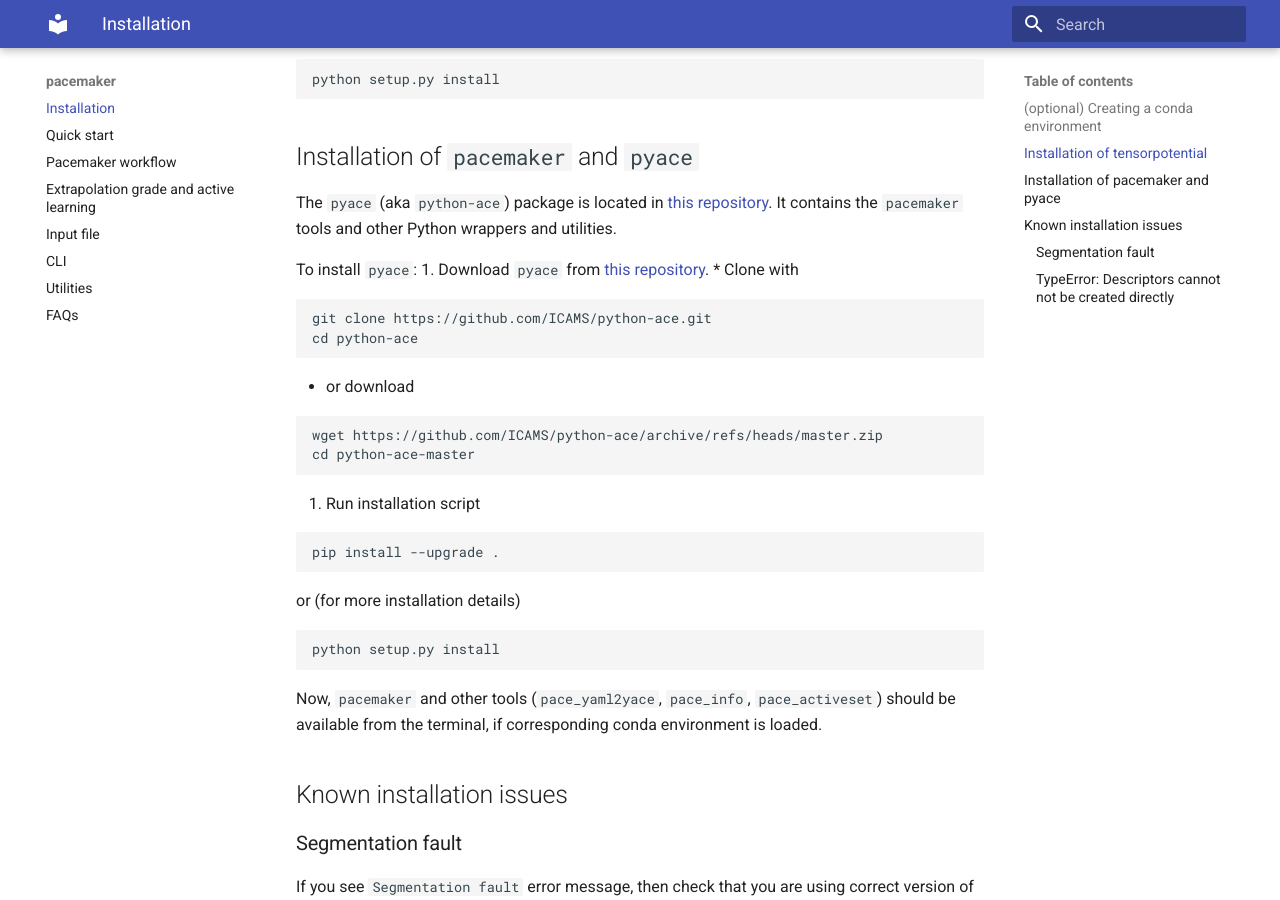
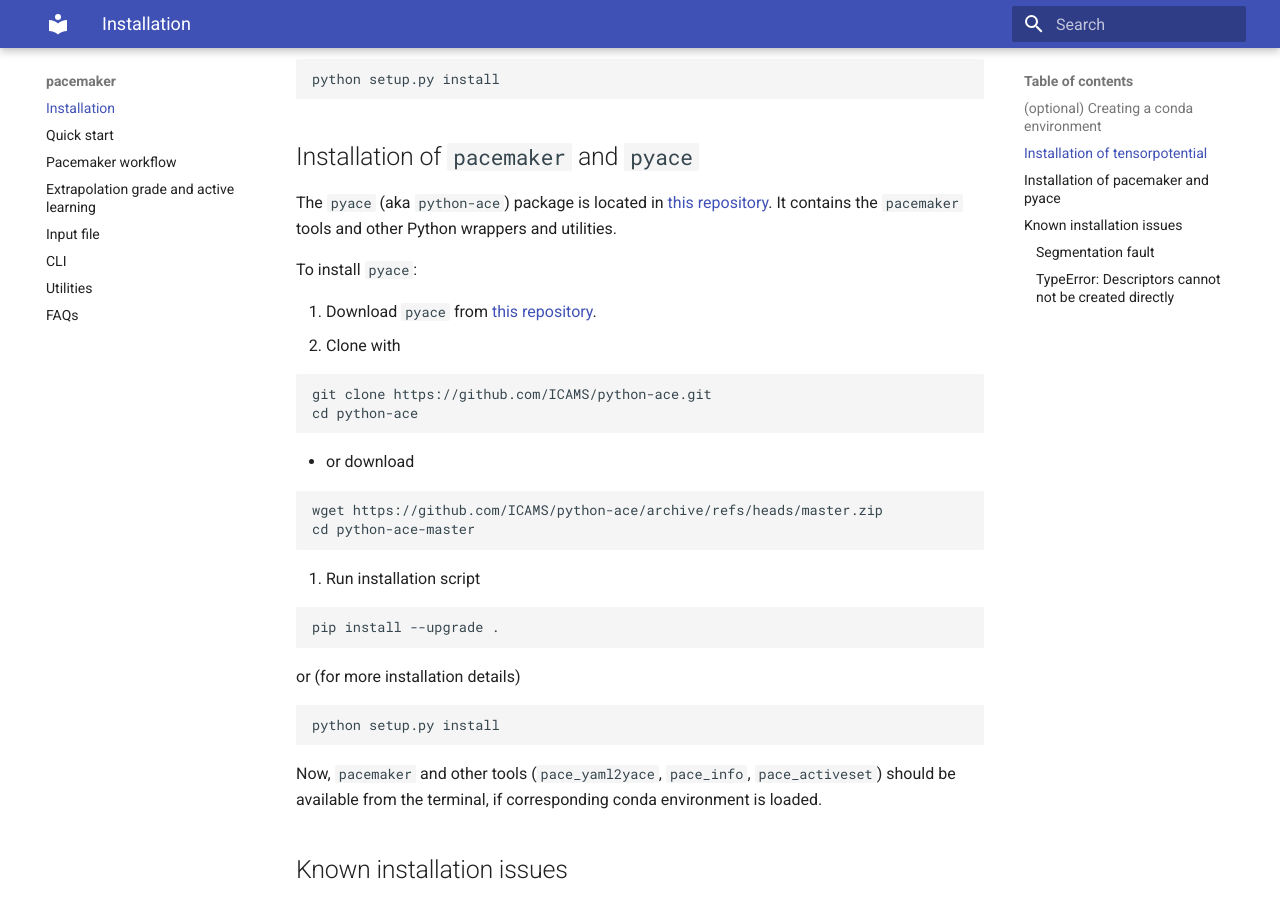
Before and after one commit to ICAMS/python-ace, an MkDocs documentation site: the page built from docs/pacemaker/install.md, in a window 1280 px wide and 900 px high, scrolled down 1094 px. Built offline with MkDocs 1.6.1 and Material for MkDocs 9.7.7, drawn with Linux system fonts in a browser that asks for light colours; part of the change alters nothing that is shown.

````diff
--- a/docs/pacemaker/install.md
+++ b/docs/pacemaker/install.md
@@ -50,6 +50,7 @@ The `pyace` (aka `python-ace`) package is located in [this repository](https://g
 It contains the `pacemaker` tools and other Python wrappers and utilities.
 
 To install `pyace`:
+
 1. Download `pyace` from [this repository](https://github.com/ICAMS/python-ace).
 * Clone with
 ```
@@ -62,7 +63,7 @@ cd python-ace
 wget https://github.com/ICAMS/python-ace/archive/refs/heads/master.zip
 cd python-ace-master
 ```
-3. Run installation script
+2. Run installation script
 ```
 pip install --upgrade .
 ```
````
